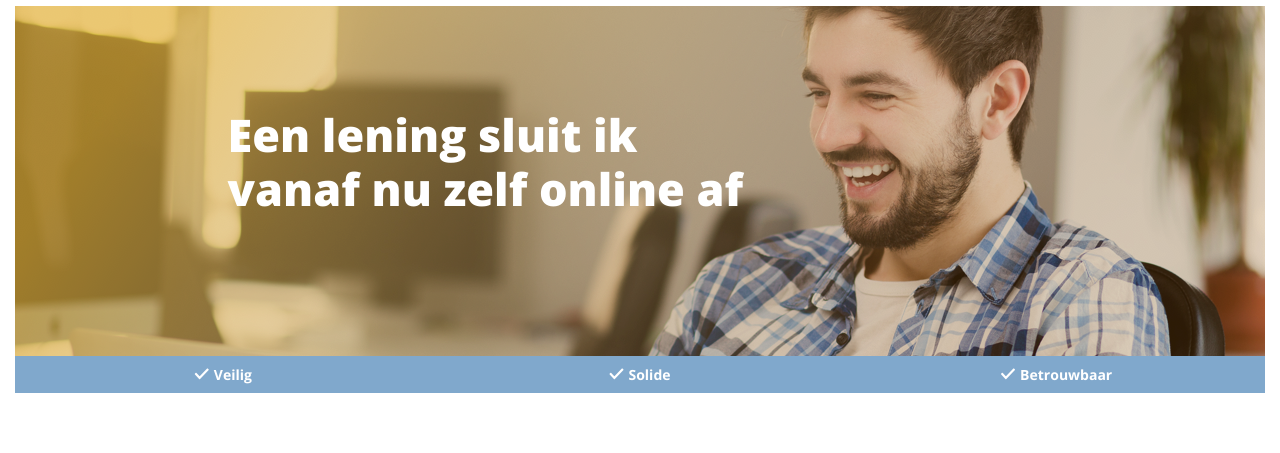
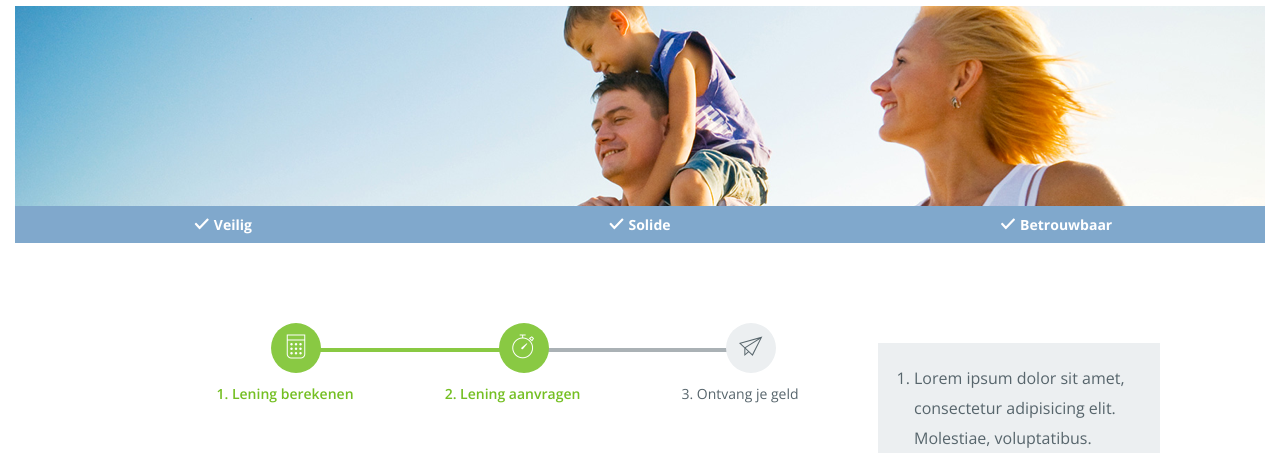
Before and after one commit to rusumshrestha/gledplan, a plain HTML site: page stap-2.html in a window 1280 px wide. Shown: the part 499-952 px from the top of the page. Drawn offline with nearby package versions, Linux system fonts and the light colour scheme; files whose address does not match are found by name.

Commit message:
layout changes

```diff
--- a/src/scss/layout/_banner.scss
+++ b/src/scss/layout/_banner.scss
@@ -1,5 +1,8 @@
 .banner{
-	height: 350px;
+	height: 250px;
+	@include breakpoint(small){
+		height: 350px;
+	}
 	.container-large, .owl-carousel, .owl-stage-outer, .owl-stage, .owl-item, .item{
 		height: 100%;
 	}
@@ -9,15 +12,21 @@
 		background-position: 70% 0;
 		padding:40px;
 		@include breakpoint(small) {
-			padding:102px 0  0 17%;
+			padding:102px 0  0 0;
 			background-position: left top;
 		}
 		p{
 			font:$ebold 24px/30px $text;
 			color:$white;
+			padding-top: 75px;
 			@include breakpoint(small) {
 				font:$ebold 45px/54px $text;
-				max-width: 525px;
+				max-width: 625px;
+				padding-left: 80px;
+				padding-top: 50px;
+			}
+			@include breakpoint(large) {
+				padding-left: 95px;
 			}
 		}
 	}
@@ -25,3 +34,6 @@
 .page-banner{
 	height: 100%;
 }
+.banner-medium{
+	height: 200px;
+}
--- a/src/scss/layout/_content-sidebar.scss
+++ b/src/scss/layout/_content-sidebar.scss
@@ -1,4 +1,8 @@
 .content-sidebar-left{
+
+	@include breakpoint (small){
+		padding-left: 95px;
+	}
 	.content-left{
 		margin-bottom: 30px;
 		@include breakpoint(small) {
@@ -16,6 +20,7 @@
 }
 
 .content-sidebar-right{
+	padding-left: 95px;
 	.content-right{
 		@include breakpoint(small) {
 			width: calc(100% - 350px);
--- a/src/scss/layout/_layout.scss
+++ b/src/scss/layout/_layout.scss
@@ -31,8 +31,12 @@
    	/* 1.1. CONTAINER SMALL
    	   ========================================================================== */
 	.container-small{
+      @include breakpoint(small) {
+         padding-left: 100px;
+      }
 		@include breakpoint(medium) {
 			width: 860px;
+         padding: 0 15px;
 		}
 	}
 	/* 1.2. CONTAINER MEDIUM
--- a/src/scss/layout/_nav.scss
+++ b/src/scss/layout/_nav.scss
@@ -222,6 +222,7 @@
 .main-menu{
 	li.has-submenu{
 		a{
+			@include breakpoint (medium) {
 				position: relative;
 				&:after{
 					position: absolute;
@@ -233,6 +234,7 @@
 
 				}
 			}
+		}
 		li{
 			a{
 				&:after{
--- a/src/scss/layout/_sidebar.scss
+++ b/src/scss/layout/_sidebar.scss
@@ -1,5 +1,6 @@
 .sidebar {
 	margin-top: 60px;
+	margin-bottom:60px;
 	.title-block{
 		h2{
 			font-size: 16px;
@@ -145,6 +146,7 @@
 		@include breakpoint(small) {
 			width: 282px;
 			margin-top: 60px;
+			margin-bottom: 60px;
 		}
 		.intro-form {
 			margin:0;
--- a/stap-2.html
+++ b/stap-2.html
@@ -99,11 +99,10 @@
 		</header>
 		<!-- END HEADER -->
 		<!-- START BANNER -->
-		<div class="banner">
+		<div class="banner banner-medium">
 			<div class="container-large">
 				<div class="owl-carousel">
-					<div class="item" style="background-image: url('dist/images/slider/slider-img-1.png');">
-						<p>Een lening sluit ik vanaf nu zelf online af</p>
+					<div class="item" style="background-image: url('dist/images/img-3.png');">
 					</div>
 				</div>
 			</div>
```
Also changed, not shown: auto.html (+2 -0 lines), contactgegevens.html (+3 -1 lines), cookiebeleid.html (+2 -0 lines), iets-anders.html (+3 -2 lines), index.html (+2 -0 lines), oversluiten.html (+3 -1 lines), persoonlijke-lening.html (+2 -0 lines), stap-1.html (+2 -3 lines), veelgestelde-vragen.html (+3 -2 lines), verbouwing.html (+4 -2 lines), dist/css/style.css, dist/images/img-3.png (added). Lines whose indentation alone changed are shown as unchanged.
